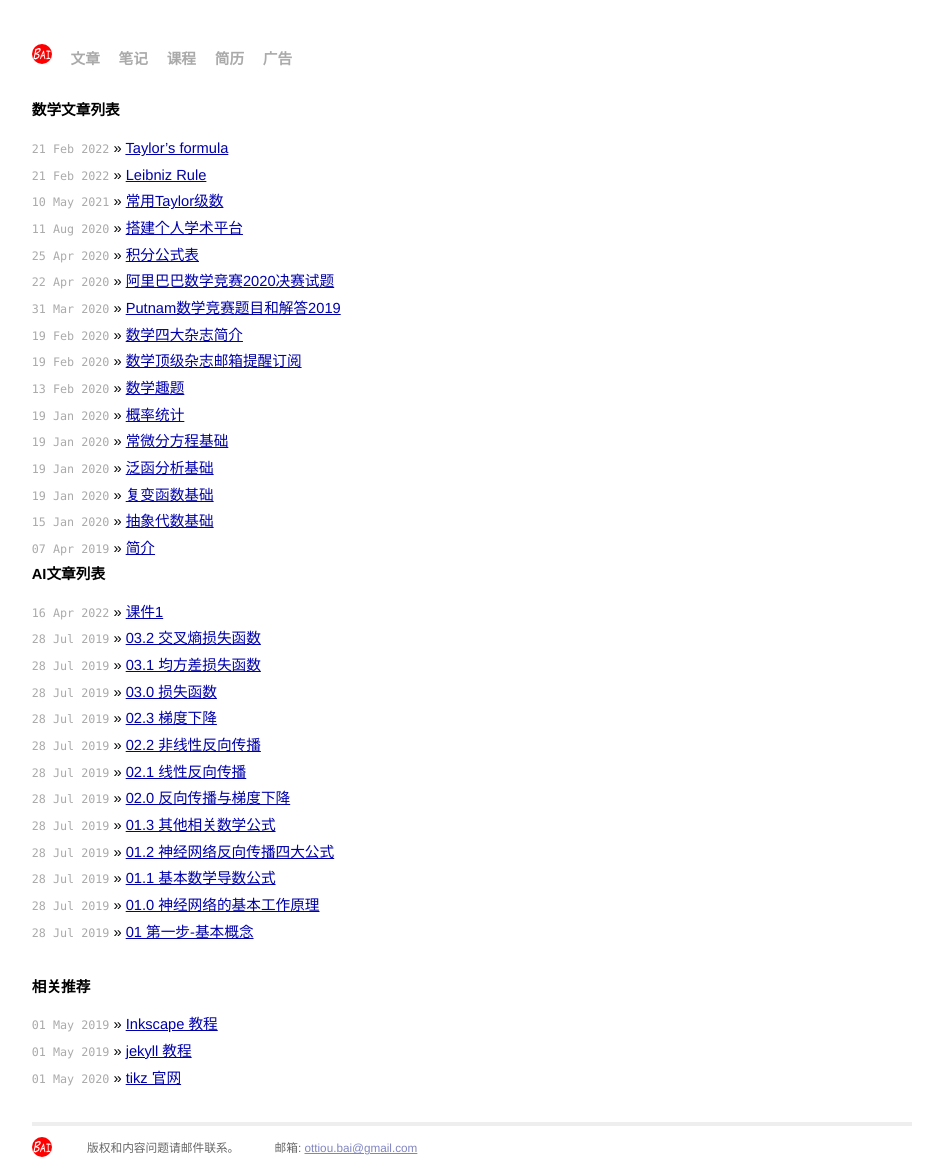
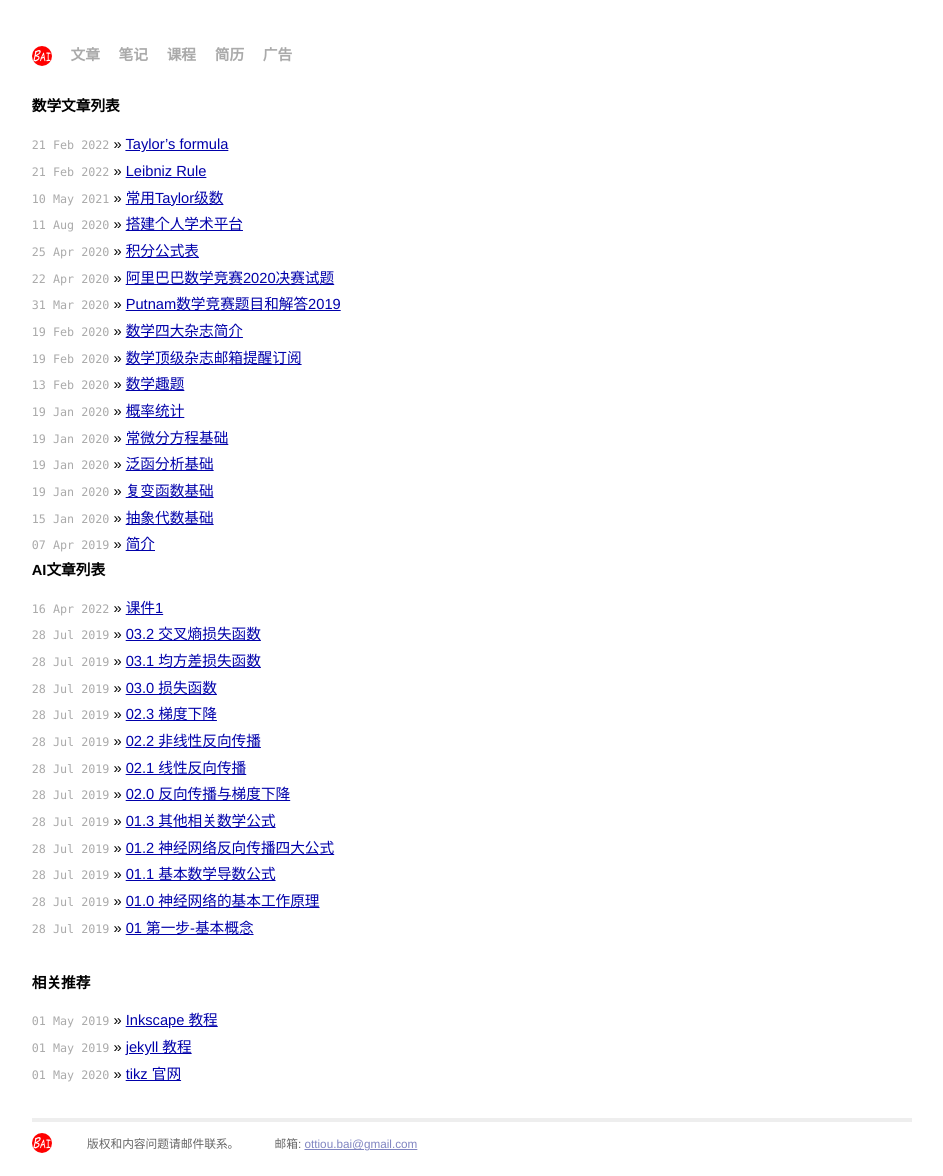
Before and after one commit to xiang-bai/xiang-bai.github.io, a Jekyll site: the page built from index.md, in a window 1280 px wide. Shown: the whole page, without its empty margins (168-1111 px from the left). Built offline with Jekyll 4.4.1, drawn with Linux system fonts in a browser that asks for light colours.

Commit message:
Update default.html

```diff
--- a/_layouts/default.html
+++ b/_layouts/default.html
@@ -73,7 +73,7 @@
 <body>
     <div class="site">
     <div class="title">
-        <a href="/"><img src="/apple-icon.png" width="20" style="width:20px; height:20px; border-radius:100%" style="vertical-align:middle"/></a>
+        <a href="/"><img src="/apple-icon.png" width="20" style="width:20px; height:20px; border-radius:100%; vertical-align:middle"/></a>
 <!--         <a /> -->
         <a class="extra" href="/papers">文章</a>
         <a class="extra" href="/notes">笔记</a>
```
